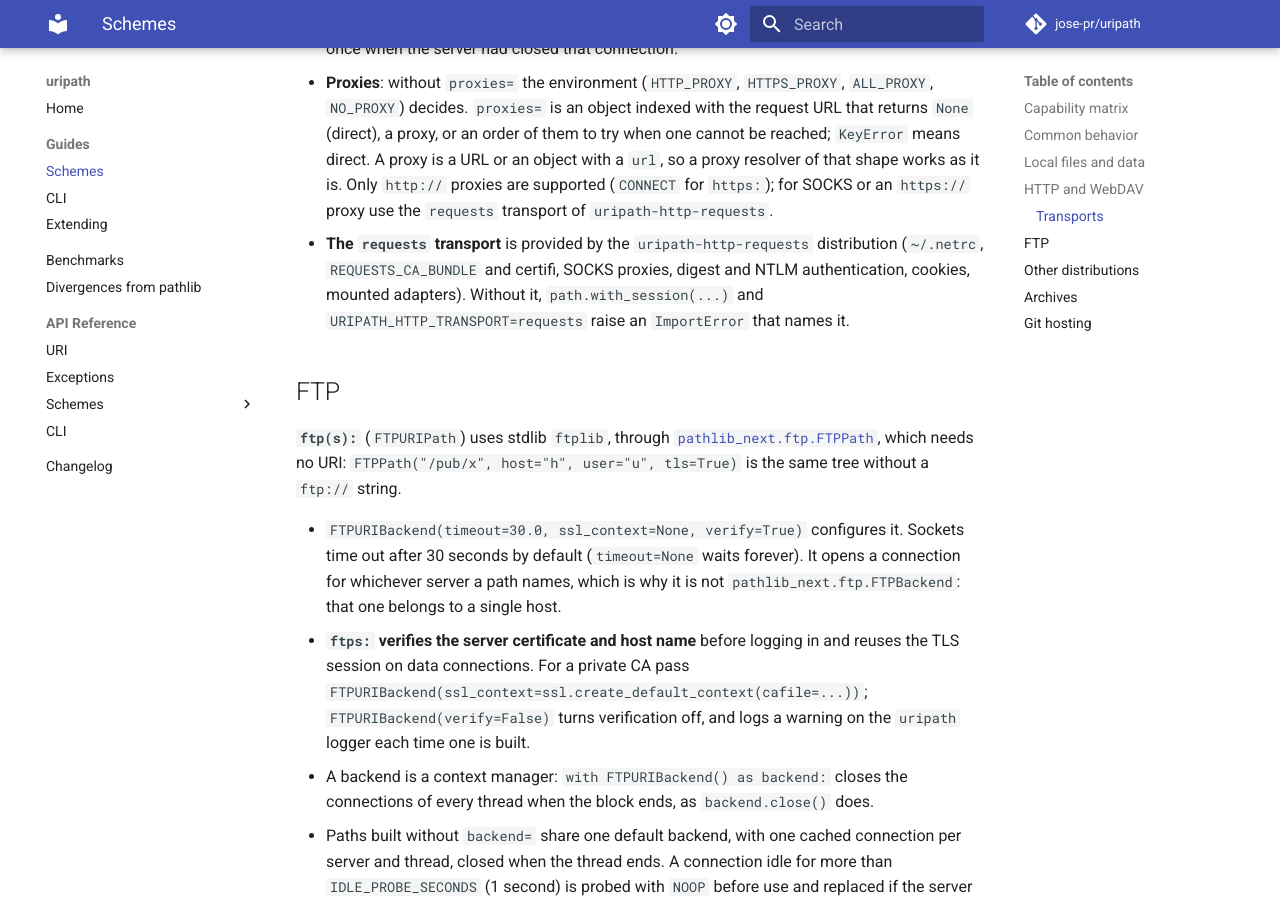
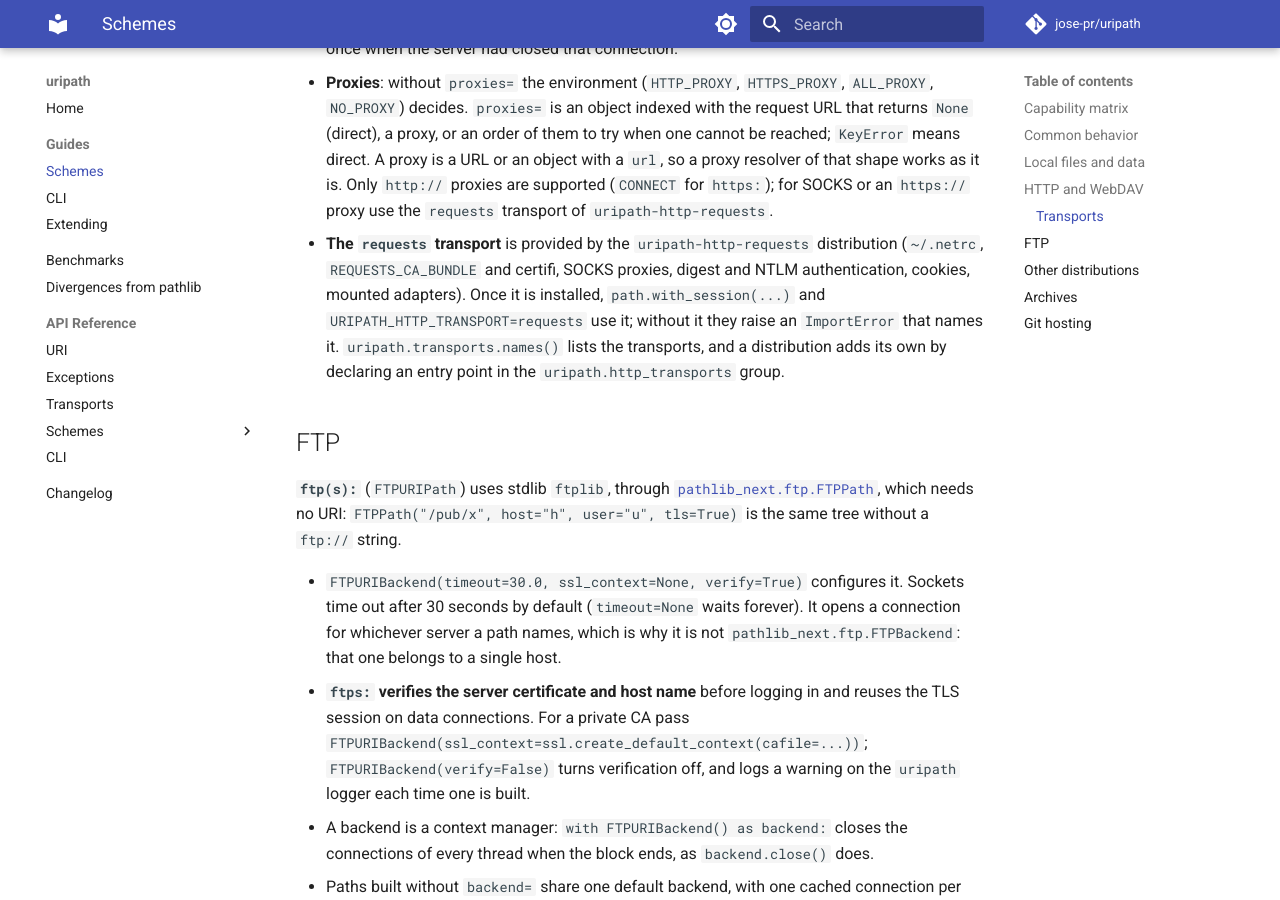
Before and after one commit to jose-pr/uripath, an MkDocs documentation site: the page built from docs/guides/schemes.md, in a window 1280 px wide and 900 px high, scrolled down 4231 px. Built offline with MkDocs 1.6.1 and Material for MkDocs 9.7.7, drawn with Linux system fonts in a browser that asks for light colours; comment, search, counter and statistics services are not loaded.

Commit message:
docs: the transports page, the README and the schemes guide say an installed requests distribution is used

```diff
--- a/docs/guides/schemes.md
+++ b/docs/guides/schemes.md
@@ -157,9 +157,11 @@ exception, so every transport behaves alike.
   proxy use the `requests` transport of `uripath-http-requests`.
 - **The `requests` transport** is provided by the `uripath-http-requests`
   distribution (`~/.netrc`, `REQUESTS_CA_BUNDLE` and certifi, SOCKS proxies,
-  digest and NTLM authentication, cookies, mounted adapters). Without it,
-  `path.with_session(...)` and `URIPATH_HTTP_TRANSPORT=requests` raise an
-  `ImportError` that names it.
+  digest and NTLM authentication, cookies, mounted adapters). Once it is
+  installed, `path.with_session(...)` and `URIPATH_HTTP_TRANSPORT=requests` use
+  it; without it they raise an `ImportError` that names it.
+  `uripath.transports.names()` lists the transports, and a distribution adds
+  its own by declaring an entry point in the `uripath.http_transports` group.
 
 ## FTP
 
--- a/mkdocs.yml
+++ b/mkdocs.yml
@@ -37,6 +37,7 @@ nav:
   - API Reference:
       - URI: api/uri.md
       - Exceptions: api/exceptions.md
+      - Transports: api/transports.md
       - Schemes:
           - "file: and data:": api/schemes/local.md
           - "http: and dav:": api/schemes/http.md
```
Also changed, not shown: README.md (+2 -1 lines), docs/api/transports.md (added, +11 -0 lines), 1 other file.
